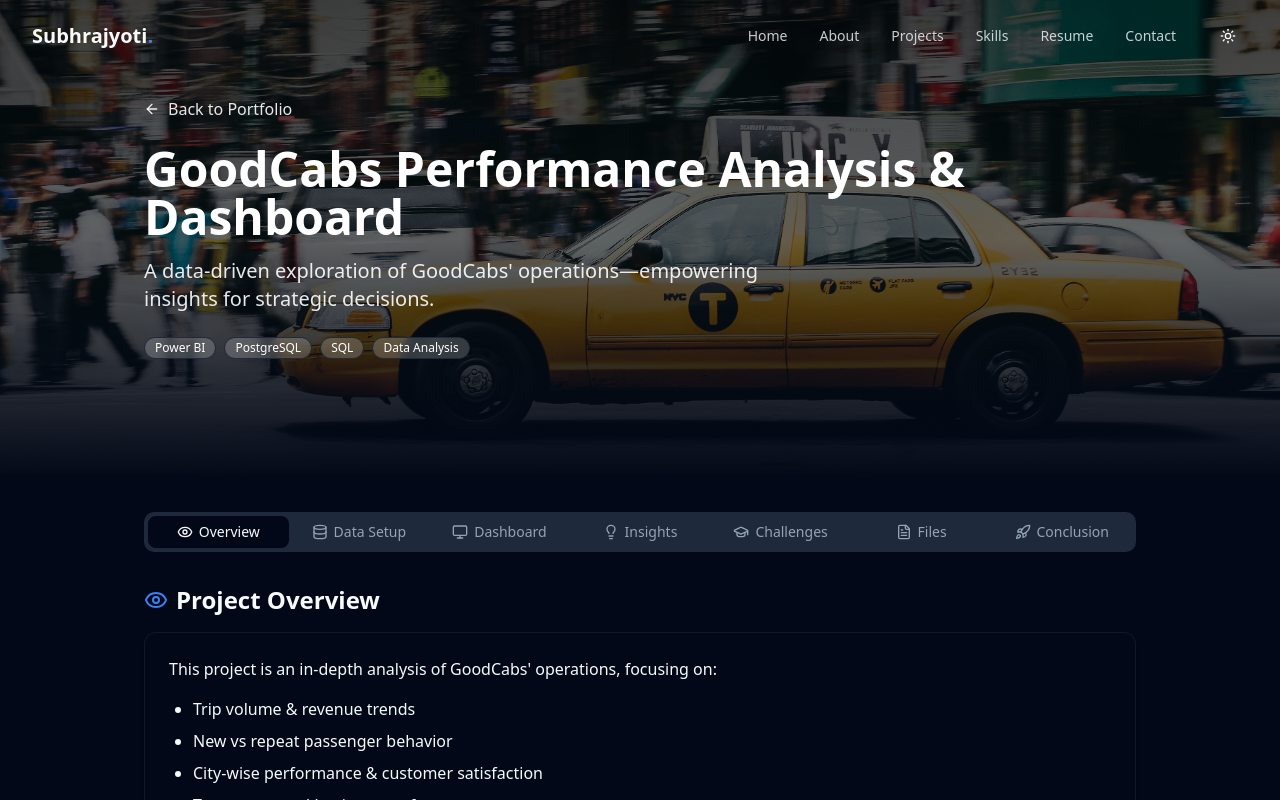
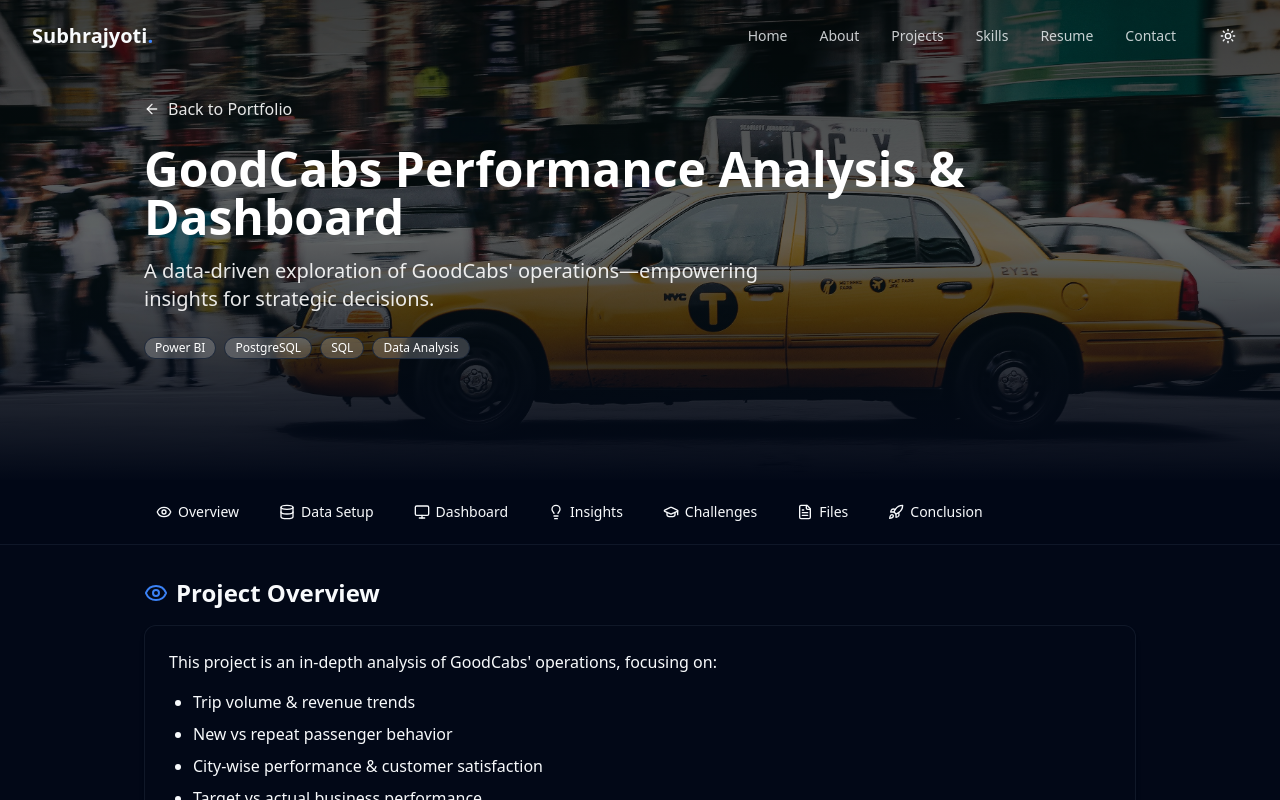
Before and after one commit to Subhrajyouti/subhrajyoti-mahanta-data-portfolio, a React (Vite) app: page /goodcabs-analysis in a window 1280 px wide. Shown: the top 800 px of the page. Built offline with nearby package versions, Linux system fonts and the light colour scheme.

Commit message:
Refactor GoodCabs project page
Consolidate project page into a single page with scrollable sections. Fix navigation and project link behavior.

```diff
--- a/src/App.tsx
+++ b/src/App.tsx
@@ -9,6 +9,7 @@ import ProjectPage from "./pages/ProjectPage";
 import NotFound from "./pages/NotFound";
 import GoodCabsProject from "./pages/GoodCabsProject";
 import { ThemeProvider } from "@/components/ThemeProvider";
+import "./styles/global.css";
 
 const queryClient = new QueryClient();
 
--- a/src/components/ProjectsSection.tsx
+++ b/src/components/ProjectsSection.tsx
@@ -1,3 +1,4 @@
+
 import { ExternalLink } from "lucide-react";
 import { Card } from "@/components/ui/card";
 import { Badge } from "@/components/ui/badge";
@@ -14,6 +15,14 @@ interface Project {
 }
 
 const projects: Project[] = [
+  {
+    id: 7,
+    title: "GoodCabs Performance Analysis & Dashboard",
+    description: "A data-driven analysis of GoodCabs' operations using SQL, Power BI, and PostgreSQL to provide strategic insights to the Chief of Operations",
+    image: "/alexander-red-S9qxkJN0f4Q-unsplash.jpg",
+    tags: ["Power BI", "PostgreSQL", "SQL", "Data Analysis"],
+    slug: "goodcabs-analysis"
+  },
   {
     id: 1,
     title: "LIDAR Sensor Data Validation",
@@ -61,14 +70,6 @@ const projects: Project[] = [
     image: "https://images.unsplash.com/photo-1488590528505-98d2b5aba04b?ixlib=rb-1.2.1&auto=format&fit=crop&w=800&q=80",
     tags: ["Python", "Data Quality", "Automation", "ETL"],
     slug: "data-quality-framework"
-  },
-  {
-    id: 7,
-    title: "GoodCabs Performance Analysis & Dashboard",
-    description: "A data-driven analysis of GoodCabs' operations using SQL, Power BI, and PostgreSQL to provide strategic insights to the Chief of Operations",
-    image: "/alexander-red-S9qxkJN0f4Q-unsplash.jpg",
-    tags: ["Power BI", "PostgreSQL", "SQL", "Data Analysis"],
-    slug: "goodcabs-analysis"
   }
 ];
 
@@ -93,10 +94,14 @@ const ProjectCard = ({ project }: { project: Project }) => {
     ? "/goodcabs-analysis"
     : `/project/${project.slug}`;
 
+  // Determine if external link (opens in new tab) or internal navigation
+  const renderProjectLink = () => {
     return (
-    <Link
-      to={projectUrl}
-      className="group"
+      <a
+        href={projectUrl}
+        target="_blank"
+        rel="noopener noreferrer"
+        className="group block h-full"
       >
         <Card className="h-full overflow-hidden hover:shadow-xl transition-all duration-500 bg-background border border-border/50 hover:border-primary/30 hover:-translate-y-2 shadow-md">
           <div className="relative overflow-hidden aspect-video">
@@ -127,8 +132,11 @@ const ProjectCard = ({ project }: { project: Project }) => {
             </div>
           </div>
         </Card>
-    </Link>
+      </a>
     );
   };
 
+  return renderProjectLink();
+};
+
 export default ProjectsSection;
--- a/src/pages/GoodCabsProject.tsx
+++ b/src/pages/GoodCabsProject.tsx
@@ -1,11 +1,10 @@
 
-import React, { useState } from "react";
+import React, { useEffect } from "react";
 import { Link } from "react-router-dom";
 import {
   ArrowLeft,
   Database,
   ExternalLink,
-  FileCode,
   Github,
   LineChart,
   Lightbulb,
@@ -20,13 +19,15 @@ import { Badge } from "@/components/ui/badge";
 import { Card, CardContent } from "@/components/ui/card";
 import { Button } from "@/components/ui/button";
 import { Collapsible, CollapsibleContent, CollapsibleTrigger } from "@/components/ui/collapsible";
-import { Tabs, TabsContent, TabsList, TabsTrigger } from "@/components/ui/tabs";
 import { Accordion, AccordionContent, AccordionItem, AccordionTrigger } from "@/components/ui/accordion";
 import Footer from "@/components/Footer";
 import Navbar from "@/components/Navbar";
 
 const GoodCabsProject = () => {
-  const [defaultTab, setDefaultTab] = useState("overview");
+  // Scroll to top when component mounts
+  useEffect(() => {
+    window.scrollTo(0, 0);
+  }, []);
 
   return (
     <div className="min-h-screen flex flex-col bg-background">
@@ -59,36 +60,39 @@ const GoodCabsProject = () => {
           </div>
         </div>
 
+        {/* Navigation Tabs as Anchor Links */}
+        <div className="sticky top-0 z-40 bg-background/80 backdrop-blur-md border-b border-border/50 py-2">
+          <div className="container max-w-5xl mx-auto px-4">
+            <div className="flex overflow-x-auto hide-scrollbar space-x-4 py-2">
+              <a href="#overview" className="flex items-center gap-1.5 text-sm whitespace-nowrap px-3 py-1.5 rounded-full hover:bg-primary/10 transition-colors">
+                <Eye className="w-4 h-4" /> Overview
+              </a>
+              <a href="#data-setup" className="flex items-center gap-1.5 text-sm whitespace-nowrap px-3 py-1.5 rounded-full hover:bg-primary/10 transition-colors">
+                <Database className="w-4 h-4" /> Data Setup
+              </a>
+              <a href="#dashboard" className="flex items-center gap-1.5 text-sm whitespace-nowrap px-3 py-1.5 rounded-full hover:bg-primary/10 transition-colors">
+                <Monitor className="w-4 h-4" /> Dashboard
+              </a>
+              <a href="#insights" className="flex items-center gap-1.5 text-sm whitespace-nowrap px-3 py-1.5 rounded-full hover:bg-primary/10 transition-colors">
+                <Lightbulb className="w-4 h-4" /> Insights
+              </a>
+              <a href="#challenges" className="flex items-center gap-1.5 text-sm whitespace-nowrap px-3 py-1.5 rounded-full hover:bg-primary/10 transition-colors">
+                <GraduationCap className="w-4 h-4" /> Challenges
+              </a>
+              <a href="#files" className="flex items-center gap-1.5 text-sm whitespace-nowrap px-3 py-1.5 rounded-full hover:bg-primary/10 transition-colors">
+                <FileText className="w-4 h-4" /> Files
+              </a>
+              <a href="#conclusion" className="flex items-center gap-1.5 text-sm whitespace-nowrap px-3 py-1.5 rounded-full hover:bg-primary/10 transition-colors">
+                <Rocket className="w-4 h-4" /> Conclusion
+              </a>
+            </div>
+          </div>
+        </div>
+
         {/* Main Content */}
         <div className="container max-w-5xl mx-auto px-4 py-8">
-          <Tabs defaultValue={defaultTab} className="w-full">
-            <TabsList className="grid grid-cols-3 md:grid-cols-7 mb-8">
-              <TabsTrigger value="overview" onClick={() => setDefaultTab("overview")} className="gap-1.5">
-                <Eye className="w-4 h-4" /> <span className="hidden md:inline">Overview</span>
-              </TabsTrigger>
-              <TabsTrigger value="data-setup" onClick={() => setDefaultTab("data-setup")} className="gap-1.5">
-                <Database className="w-4 h-4" /> <span className="hidden md:inline">Data Setup</span>
-              </TabsTrigger>
-              <TabsTrigger value="dashboard" onClick={() => setDefaultTab("dashboard")} className="gap-1.5">
-                <Monitor className="w-4 h-4" /> <span className="hidden md:inline">Dashboard</span>
-              </TabsTrigger>
-              <TabsTrigger value="insights" onClick={() => setDefaultTab("insights")} className="gap-1.5">
-                <Lightbulb className="w-4 h-4" /> <span className="hidden md:inline">Insights</span>
-              </TabsTrigger>
-              <TabsTrigger value="challenges" onClick={() => setDefaultTab("challenges")} className="gap-1.5">
-                <GraduationCap className="w-4 h-4" /> <span className="hidden md:inline">Challenges</span>
-              </TabsTrigger>
-              <TabsTrigger value="files" onClick={() => setDefaultTab("files")} className="gap-1.5">
-                <FileText className="w-4 h-4" /> <span className="hidden md:inline">Files</span>
-              </TabsTrigger>
-              <TabsTrigger value="conclusion" onClick={() => setDefaultTab("conclusion")} className="gap-1.5">
-                <Rocket className="w-4 h-4" /> <span className="hidden md:inline">Conclusion</span>
-              </TabsTrigger>
-            </TabsList>
-
-            {/* Overview Tab */}
-            <TabsContent value="overview" className="space-y-6">
-              <section>
+          {/* Overview Section */}
+          <section id="overview" className="scroll-mt-24 mb-16">
             <h2 className="text-2xl font-semibold mb-4 flex items-center gap-2">
               <Eye className="text-primary" /> Project Overview
             </h2>
@@ -130,11 +134,9 @@ const GoodCabsProject = () => {
               </CardContent>
             </Card>
           </section>
-            </TabsContent>
 
-            {/* Data Setup & SQL Queries Tab */}
-            <TabsContent value="data-setup" className="space-y-6">
-              <section>
+          {/* Data Setup & SQL Queries Section */}
+          <section id="data-setup" className="scroll-mt-24 mb-16">
             <h2 className="text-2xl font-semibold mb-4 flex items-center gap-2">
               <Database className="text-primary" /> Data Setup & SQL Queries
             </h2>
@@ -269,11 +271,9 @@ ORDER BY avg_spend_per_customer DESC;`}
               </CardContent>
             </Card>
           </section>
-            </TabsContent>
 
-            {/* Power BI Dashboard Tab */}
-            <TabsContent value="dashboard" className="space-y-6">
-              <section>
+          {/* Power BI Dashboard Section */}
+          <section id="dashboard" className="scroll-mt-24 mb-16">
             <h2 className="text-2xl font-semibold mb-4 flex items-center gap-2">
               <Monitor className="text-primary" /> Power BI Dashboard
             </h2>
@@ -314,11 +314,9 @@ ORDER BY avg_spend_per_customer DESC;`}
               </div>
             </div>
           </section>
-            </TabsContent>
 
-            {/* Key Insights & Recommendations Tab */}
-            <TabsContent value="insights" className="space-y-6">
-              <section>
+          {/* Key Insights & Recommendations Section */}
+          <section id="insights" className="scroll-mt-24 mb-16">
             <h2 className="text-2xl font-semibold mb-4 flex items-center gap-2">
               <Lightbulb className="text-primary" /> Key Insights & Recommendations
             </h2>
@@ -344,11 +342,9 @@ ORDER BY avg_spend_per_customer DESC;`}
               </InsightCard>
             </div>
           </section>
-            </TabsContent>
 
-            {/* Challenges & Learnings Tab */}
-            <TabsContent value="challenges" className="space-y-6">
-              <section>
+          {/* Challenges & Learnings Section */}
+          <section id="challenges" className="scroll-mt-24 mb-16">
             <h2 className="text-2xl font-semibold mb-4 flex items-center gap-2">
               <GraduationCap className="text-primary" /> Challenges & Learnings
             </h2>
@@ -400,11 +396,9 @@ ORDER BY avg_spend_per_customer DESC;`}
               </CardContent>
             </Card>
           </section>
-            </TabsContent>
 
-            {/* Project Files & Links Tab */}
-            <TabsContent value="files" className="space-y-6">
-              <section>
+          {/* Project Files & Links Section */}
+          <section id="files" className="scroll-mt-24 mb-16">
             <h2 className="text-2xl font-semibold mb-4 flex items-center gap-2">
               <Link2 className="text-primary" /> Project Files & Links
             </h2>
@@ -438,11 +432,9 @@ ORDER BY avg_spend_per_customer DESC;`}
               </CardContent>
             </Card>
           </section>
-            </TabsContent>
 
-            {/* Conclusion Tab */}
-            <TabsContent value="conclusion" className="space-y-6">
-              <section>
+          {/* Conclusion Section */}
+          <section id="conclusion" className="scroll-mt-24 mb-16">
             <h2 className="text-2xl font-semibold mb-4 flex items-center gap-2">
               <Rocket className="text-primary" /> Conclusion & Next Steps
             </h2>
@@ -466,8 +458,6 @@ ORDER BY avg_spend_per_customer DESC;`}
               </CardContent>
             </Card>
           </section>
-            </TabsContent>
-          </Tabs>
         </div>
       </main>
       <Footer />
--- /dev/null
+++ b/src/styles/global.css
@@ -0,0 +1,15 @@
+
+/* Hide scrollbar but allow scrolling */
+.hide-scrollbar {
+  -ms-overflow-style: none;  /* IE and Edge */
+  scrollbar-width: none;  /* Firefox */
+}
+
+.hide-scrollbar::-webkit-scrollbar {
+  display: none;  /* Chrome, Safari and Opera */
+}
+
+/* Smooth scrolling for the entire page */
+html {
+  scroll-behavior: smooth;
+}
```
Also changed, not shown: src/components/Navbar.tsx (+31 -4 lines). Lines whose indentation alone changed are shown as unchanged.
